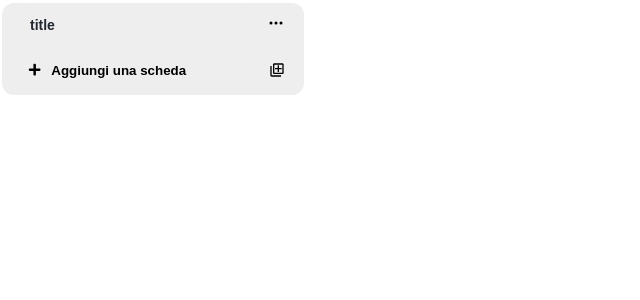
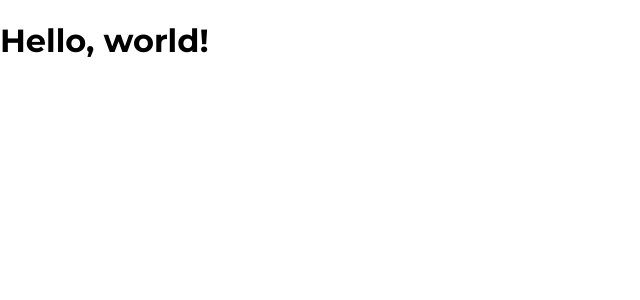
Before and after one commit to Brian-Zaniolo/collab-space, a React (Create React App) app: page / in a window 1280 px wide. Shown: the top 300 px of the page, without its empty margins (0-640 px from the left). Built offline with nearby package versions, Linux system fonts and the light colour scheme.

Commit message:
Update index.js

```diff
--- a/src/index.js
+++ b/src/index.js
@@ -10,7 +10,7 @@ const root = ReactDOM.createRoot(document.getElementById('root'));
 root.render(
     <React.StrictMode>
         <Provider store={store}>
-            <Card />
+            <App />
         </Provider>
     </React.StrictMode>
 );
```
